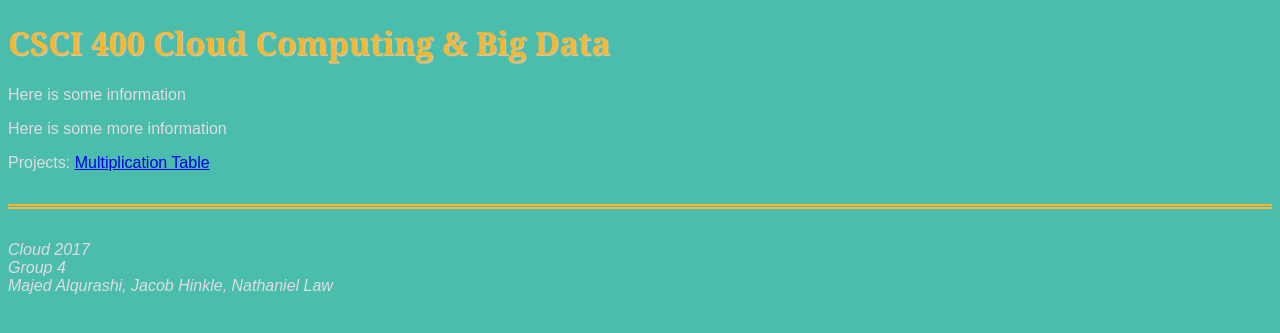
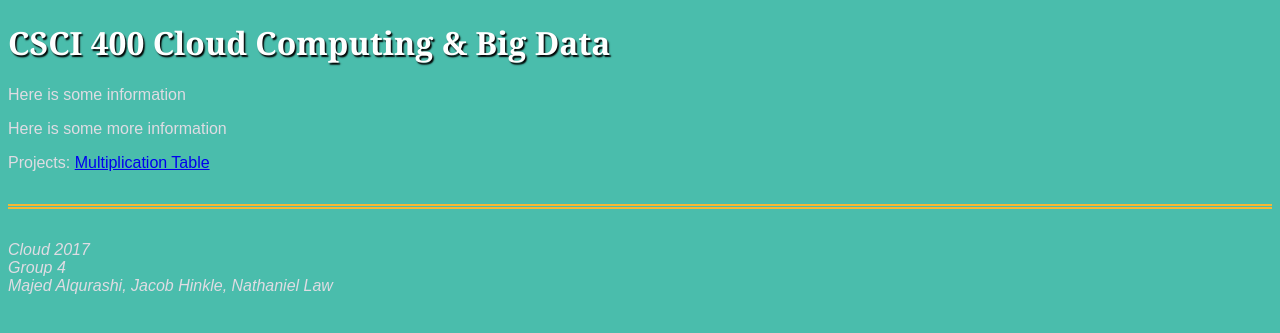
Before and after one commit to hinklej/CSCI-400-Cloud-Computing, a PHP site: page / in a window 1280 px wide. Shown: the top 333 px of the page. Run offline with PHP 8.4, Linux system fonts and the light colour scheme.

Commit message:
minor color changes

```diff
--- a/main.css
+++ b/main.css
@@ -3,9 +3,9 @@ body{
 	color: #DFDCE3;
 	background-color: #4ABDAC;}
 h1{
-	text-shadow: 1px 1px 1px #ccc;
+	text-shadow: 1.5px 1.5px 1.5px #000000;
 	font-family: Georgia, serif;
-	color: #F7B733;}
+	color: #FFFFFF;}
 address{
 	margin-top: 2em;
 	padding-top: 2em;
```
